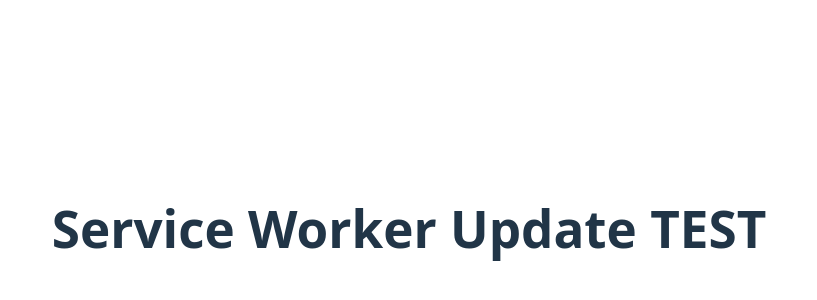
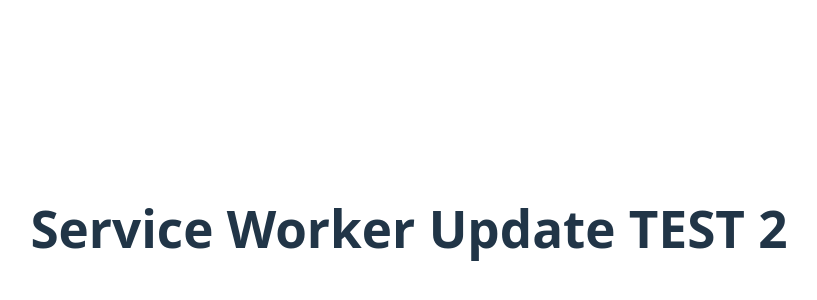
Before and after one commit to egorchh/service-worker-test, a React (Vite) app: page / in a window 1280 px wide. Shown: the part 172-472 px from the top of the page, without its empty margins (231-1048 px from the left). Built offline with nearby package versions, Linux system fonts and the light colour scheme.

Commit message:
test service-worker-update 6

```diff
--- a/src/App.tsx
+++ b/src/App.tsx
@@ -29,7 +29,7 @@
 
   return (
     <>
-      <h1>Service Worker Update TEST</h1>
+      <h1>Service Worker Update TEST 2</h1>
         <Toaster />
     </>
   )
--- a/src/main.tsx
+++ b/src/main.tsx
@@ -2,8 +2,6 @@
 import { createRoot } from 'react-dom/client'
 import './index.css'
 import App from './App.tsx'
-
-const data = 'some_update';
 
 if ('serviceWorker' in navigator) {
     window.addEventListener('load', () => {
```
